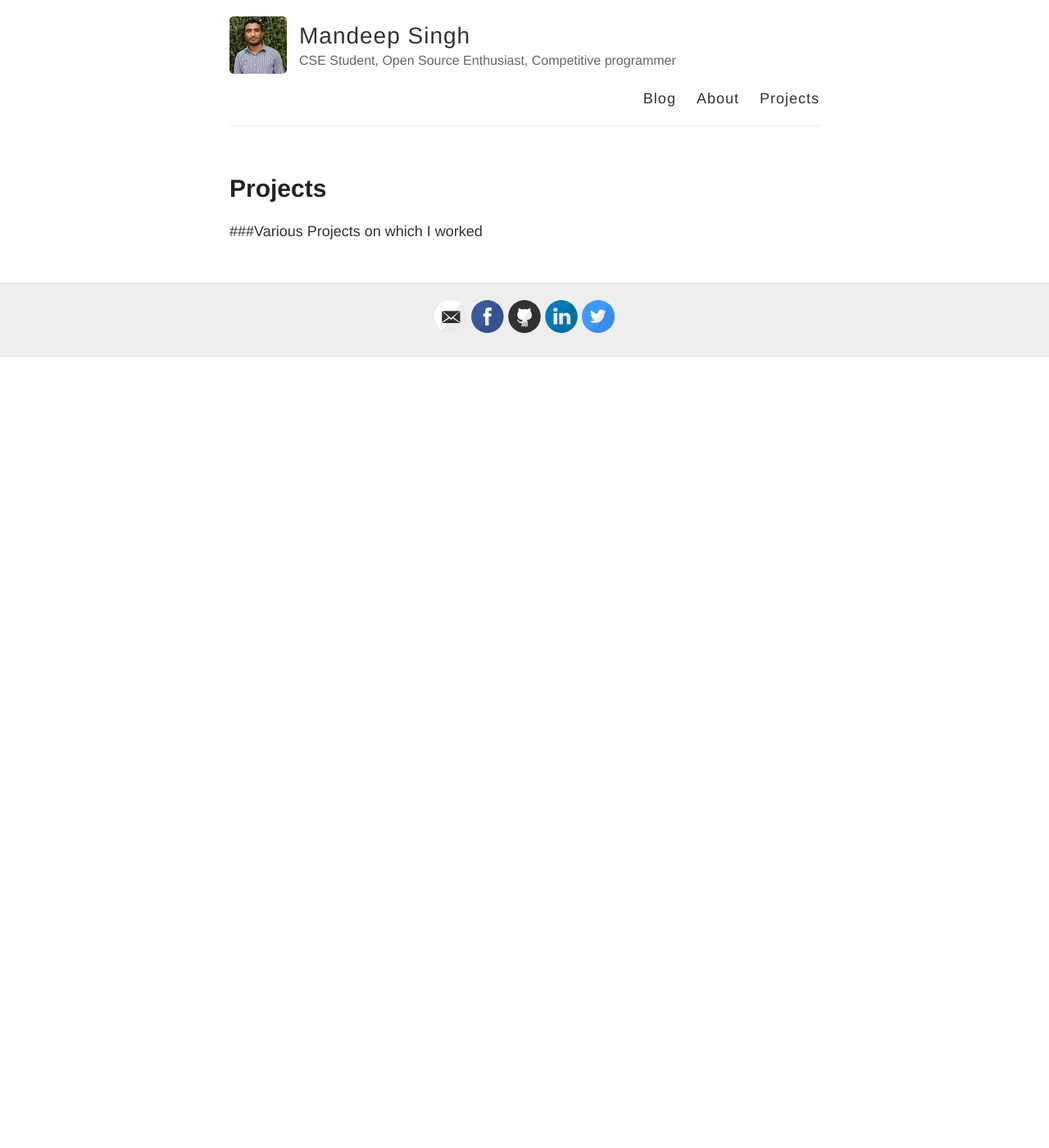
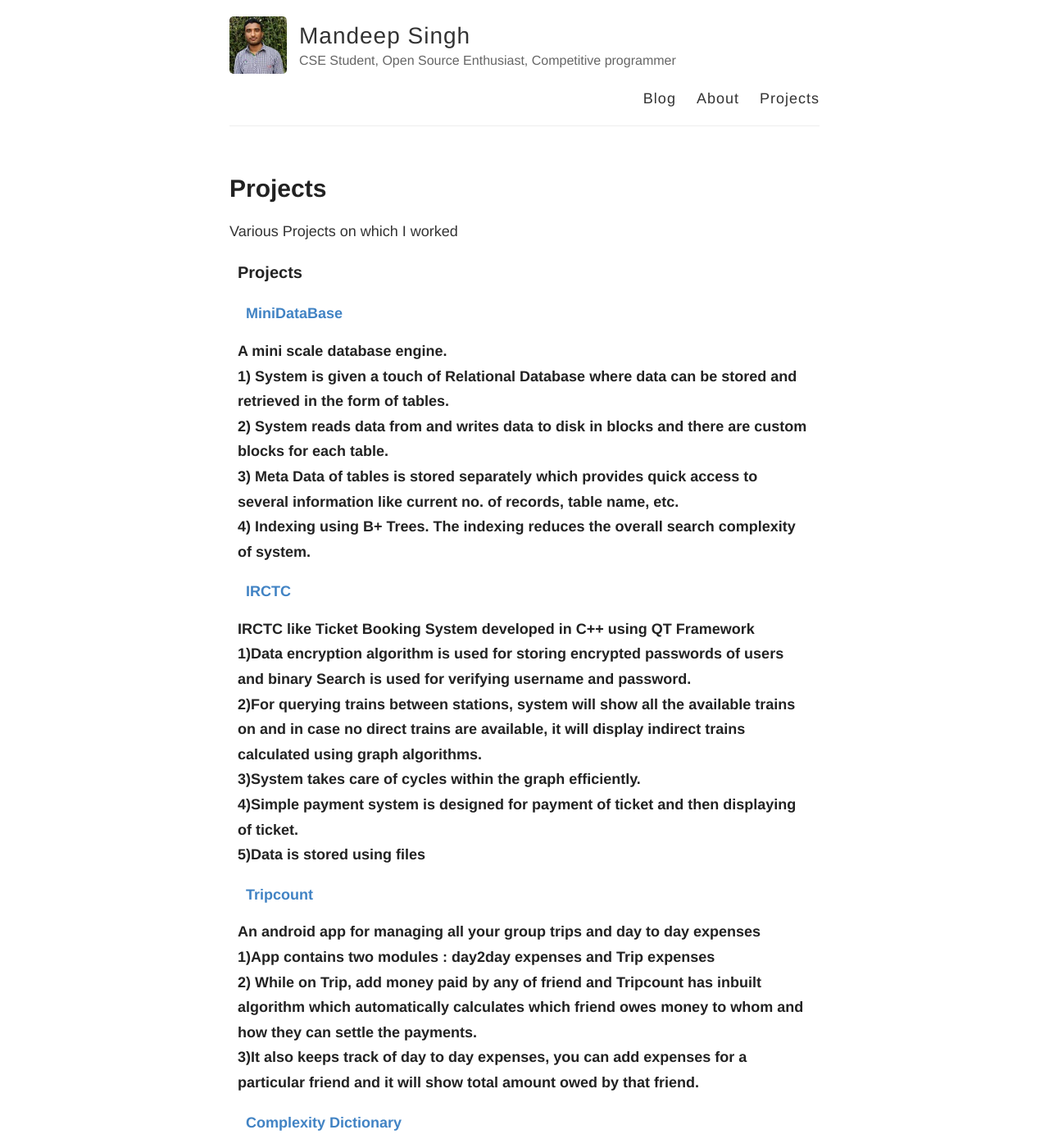
Before and after one commit to msdeep14/msdeep14.github.io, a Jekyll site: the page built from projects.md, in a window 1280 px wide and 1400 px high. Shown: the whole window at 82% size. Built offline with Jekyll 4.4.1, drawn with Linux system fonts in a browser that asks for light colours; some of the changed text lies outside the part shown.

Commit message:
project add

```diff
--- /dev/null
+++ b/_includes/projects.html
@@ -0,0 +1,63 @@
+<section id="projects">
+<div class="container">
+  <h3>Projects</h3>
+  <div class="panel panel-default">
+    <div class="panel-body">
+		<h5>
+			<i class="fa fa-github"></i>&nbsp;&nbsp;<strong><a href="https://github.com/msdeep14/MiniDataBase">MiniDataBase</a></strong> <br/>
+			<p>A mini scale database engine.<br />
+			1) System is given a touch of Relational Database where data can be stored and retrieved in the form of tables.<br />
+			2) System reads data from and writes data to disk in blocks and there are custom blocks for each table.<br />
+			3) Meta Data of tables is stored separately which provides quick access to several information like current no. of 	records, table name, etc.<br />
+			4) Indexing using B+ Trees. The indexing reduces the overall search complexity of system.<br />
+		</p>
+		</h5>
+		<h5>
+			<i class="fa fa-github"></i>&nbsp;&nbsp;<strong><a href="https://github.com/msdeep14/IRCTC">IRCTC</a></strong> <br/>
+            <p>IRCTC like Ticket Booking System developed in C++ using QT Framework<br/>
+			1)Data encryption algorithm is used for storing encrypted passwords of users and binary Search is used for verifying 	username and password.<br/>
+			2)For querying trains between stations, system will show all the available trains on and in case no direct trains are available, it will display indirect trains calculated using graph algorithms.<br/>
+			3)System takes care of cycles within the graph efficiently.<br/>
+			4)Simple payment system is designed for payment of ticket and then displaying of ticket.<br/>
+			5)Data is stored using files<br/>
+		</p>
+		</h5>
+    	<h5>
+			<i class="fa fa-github"></i>&nbsp;&nbsp;<strong><a href="https://github.com/msdeep14/Tripcount">Tripcount</a></strong> <br/>
+			<p>
+            An android app for managing all your group trips and day to day expenses<br/>
+			1)App contains two modules : day2day expenses and Trip expenses<br/>
+			2) While on Trip, add money paid by any of friend and Tripcount has inbuilt algorithm which automatically calculates which friend owes money to whom and how they can settle the payments.<br/>
+			3)It also keeps track of day to day expenses, you can add expenses for a particular friend and it will show total amount owed by that friend.<br/>
+		</p>
+		</h5>
+		<h5>
+			<i class="fa fa-github"></i>&nbsp;&nbsp;<strong><a href="https://github.com/msdeep14/Complexity-Dictionary">Complexity Dictionary</a></strong> <br/>
+			<p>
+            Java based dictionary implementation for comparing running time of Tries, AVL Tree, RedBlack Tree and HashMaps.<br/>
+        </p>
+		</h5>
+		<h5>
+			<b><strong><font color="#fd9214">Travel Data Analysis</font></strong></b> <br>
+			<p>
+			From a large data file, the system extracts data using Pig tool and analyze top 20 and least 20 travelled destinations using R programming.<br/>
+		</p>
+		</h5>
+
+		</br>
+		<h5>
+			<i class="fa fa-github"></i>&nbsp;&nbsp;<strong><a href="https://github.com/msdeep14/play_2048">2048</a></strong> <br/>
+			<p>
+             Popular game 2048 developed in C++ for applying basic OOP concepts.<br/>
+         </p>
+		</h5>
+		<h5>
+			<i class="fa fa-github"></i>&nbsp;&nbsp;<strong><a href="https://github.com/msdeep14/hackerranksolutions">HackerRank Solutions</a></strong> <br/>
+			<p>
+			This repo contains HackerRank algorithmic solutions. <br/>
+			</p>
+		</h5>
+    </div>
+  </div>
+</div>
+</section>
--- a/projects.md
+++ b/projects.md
@@ -4,4 +4,6 @@ title: Projects
 permalink: /projects/
 ---
 
-###Various Projects on which I worked
+Various Projects on which I worked
+
+{% include projects.html %}
```
